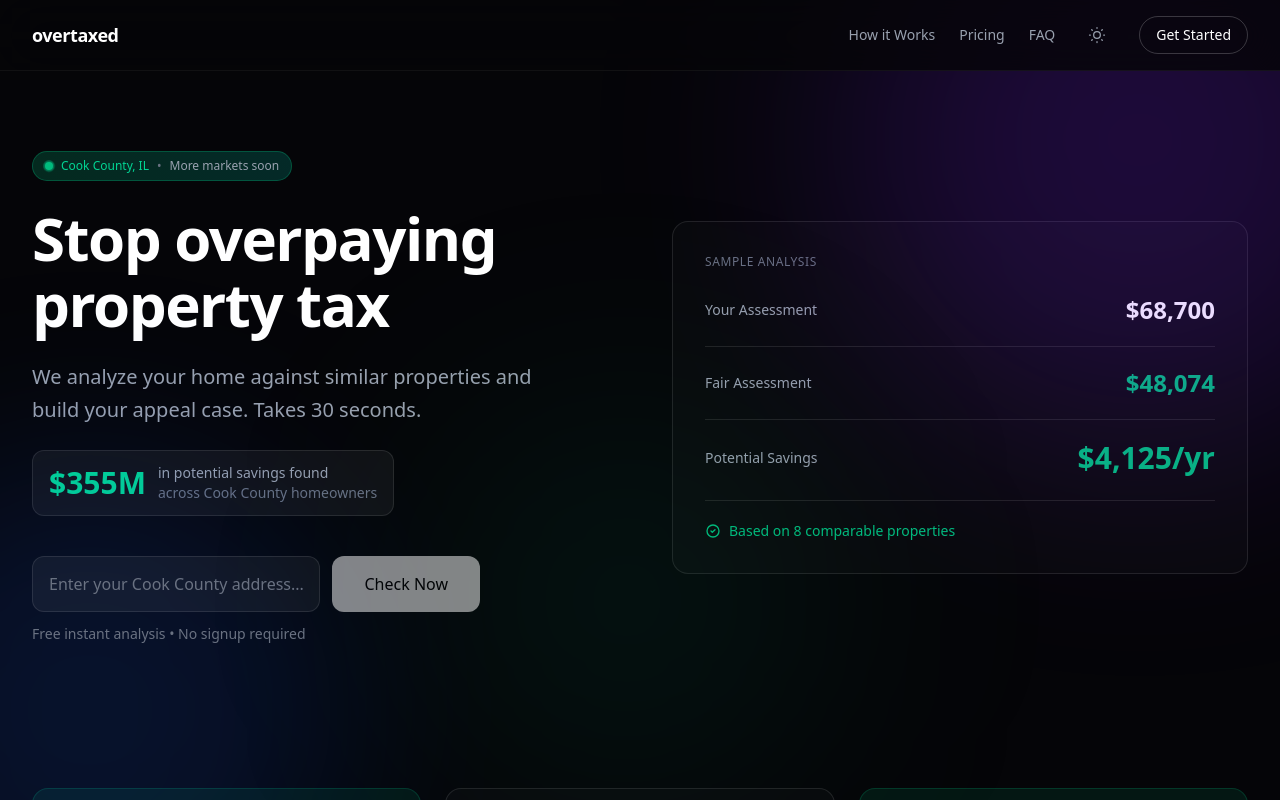
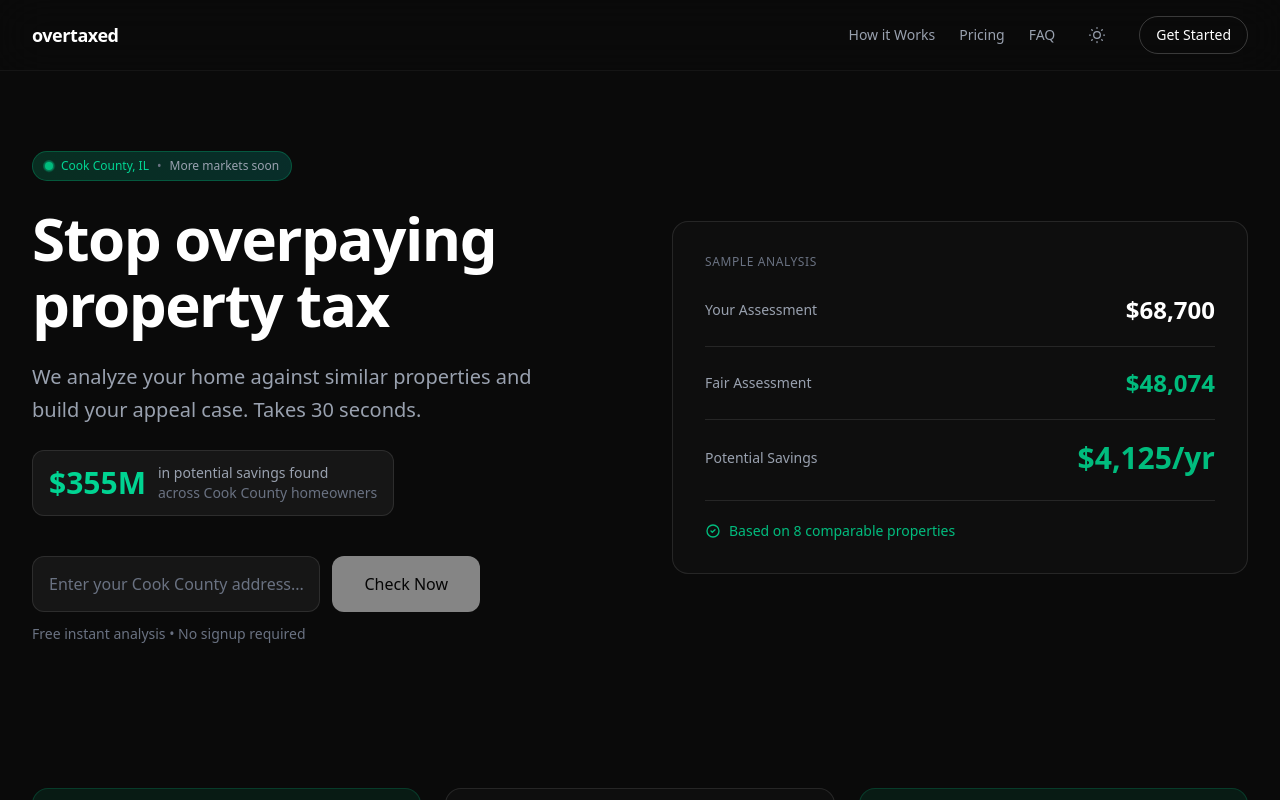
Before and after one commit to lati-bot/overtaxed, a Next.js app: page / in a window 1280 px wide. Both pictures are taken after a click on the button 1097 px from the left and 35 px from the top of the page. Shown: the top 800 px of the page. Built offline with nearby package versions, Linux system fonts and the light colour scheme.

Commit message:
Revert to clean dark mode (#0a0a0a) - remove gradient blobs

```diff
--- a/src/app/page.tsx
+++ b/src/app/page.tsx
@@ -107,22 +107,10 @@ export default function Home() {
   }
 
   return (
-    <div className={`min-h-screen transition-colors duration-300 relative ${isDark ? "bg-[#050508] text-white" : "bg-[#fafafa] text-[#111]"}`}>
-
-      {/* Gradient background blobs - dark mode only */}
-      {isDark && (
-        <div className="fixed inset-0 overflow-hidden pointer-events-none">
-          {/* Top right purple glow */}
-          <div className="absolute -top-40 -right-40 w-[600px] h-[600px] bg-violet-600/20 rounded-full blur-[120px]" />
-          {/* Bottom left blue glow */}
-          <div className="absolute -bottom-40 -left-40 w-[500px] h-[500px] bg-blue-600/15 rounded-full blur-[100px]" />
-          {/* Middle emerald accent */}
-          <div className="absolute top-1/2 left-1/3 w-[400px] h-[400px] bg-emerald-600/10 rounded-full blur-[120px]" />
-        </div>
-      )}
+    <div className={`min-h-screen transition-colors duration-300 ${isDark ? "bg-[#0a0a0a] text-white" : "bg-[#fafafa] text-[#111]"}`}>
 
       {/* Navigation */}
-      <nav className={`sticky top-0 z-50 ${isDark ? "bg-[#050508]/80" : "bg-[#fafafa]/80"} backdrop-blur-xl border-b ${isDark ? "border-white/5" : "border-black/5"}`}>
+      <nav className={`sticky top-0 z-50 ${isDark ? "bg-[#0a0a0a]/80" : "bg-[#fafafa]/80"} backdrop-blur-xl border-b ${isDark ? "border-white/5" : "border-black/5"}`}>
         <div className="max-w-7xl mx-auto px-4 sm:px-8 py-4 flex items-center justify-between">
           <div className={`text-lg font-semibold tracking-tight ${isDark ? "text-white" : "text-black"}`}>
             overtaxed
--- a/src/app/results/results-content.tsx
+++ b/src/app/results/results-content.tsx
@@ -153,20 +153,12 @@ export default function ResultsContent() {
   }, [address, pin]);
 
   // Shared styles
-  const bgMain = isDark ? "bg-[#050508]" : "bg-[#fafafa]";
+  const bgMain = isDark ? "bg-[#0a0a0a]" : "bg-[#fafafa]";
   const bgCard = isDark ? "bg-white/[0.02]" : "bg-white";
   const borderColor = isDark ? "border-white/10" : "border-black/5";
   const textPrimary = isDark ? "text-white" : "text-[#111]";
   const textSecondary = isDark ? "text-gray-400" : "text-gray-600";
   const textMuted = isDark ? "text-gray-500" : "text-gray-400";
-
-  // Gradient background component for dark mode
-  const GradientBg = () => isDark ? (
-    <div className="fixed inset-0 overflow-hidden pointer-events-none">
-      <div className="absolute -top-40 -right-40 w-[500px] h-[500px] bg-emerald-600/20 rounded-full blur-[120px]" />
-      <div className="absolute -bottom-40 -left-40 w-[400px] h-[400px] bg-violet-600/15 rounded-full blur-[100px]" />
-    </div>
-  ) : null;
 
   // Prevent flash
   if (!mounted) {
@@ -176,8 +168,8 @@ export default function ResultsContent() {
   if (loading) {
     return (
       <div className={`min-h-screen ${bgMain} ${textPrimary} flex items-center justify-center transition-colors duration-300 relative`}>
-        <GradientBg />
-        <div className="text-center relative z-10">
+
+        <div className="text-center">
           <div className={`animate-spin rounded-full h-10 w-10 border-2 ${isDark ? "border-white/20 border-t-white" : "border-black/20 border-t-black"} mx-auto`}></div>
           <p className={`mt-4 ${textSecondary}`}>Looking up your property...</p>
         </div>
@@ -189,8 +181,8 @@ export default function ResultsContent() {
   if (error) {
     return (
       <div className={`min-h-screen ${bgMain} ${textPrimary} transition-colors duration-300 relative`}>
-        <GradientBg />
-        <nav className={`sticky top-0 z-50 ${isDark ? "bg-[#050508]/80" : "bg-[#fafafa]/80"} backdrop-blur-xl border-b ${borderColor}`}>
+
+        <nav className={`sticky top-0 z-50 ${isDark ? "bg-[#0a0a0a]/80" : "bg-[#fafafa]/80"} backdrop-blur-xl border-b ${borderColor}`}>
           <div className="max-w-4xl mx-auto px-4 sm:px-6 py-4 flex items-center justify-between">
             <Link href="/" className="text-lg font-semibold tracking-tight">
               overtaxed
@@ -306,8 +298,8 @@ export default function ResultsContent() {
   if (multipleResults) {
     return (
       <div className={`min-h-screen ${bgMain} ${textPrimary} transition-colors duration-300 relative`}>
-        <GradientBg />
-        <nav className={`sticky top-0 z-50 ${isDark ? "bg-[#050508]/80" : "bg-[#fafafa]/80"} backdrop-blur-xl border-b ${borderColor}`}>
+
+        <nav className={`sticky top-0 z-50 ${isDark ? "bg-[#0a0a0a]/80" : "bg-[#fafafa]/80"} backdrop-blur-xl border-b ${borderColor}`}>
           <div className="max-w-4xl mx-auto px-4 sm:px-6 py-4 flex items-center justify-between">
             <Link href="/" className="text-lg font-semibold tracking-tight">
               overtaxed
@@ -367,8 +359,8 @@ export default function ResultsContent() {
 
   return (
     <div className={`min-h-screen ${bgMain} ${textPrimary} transition-colors duration-300 relative`}>
-      <GradientBg />
-      <nav className={`sticky top-0 z-50 ${isDark ? "bg-[#050508]/80" : "bg-[#fafafa]/80"} backdrop-blur-xl border-b ${borderColor}`}>
+
+      <nav className={`sticky top-0 z-50 ${isDark ? "bg-[#0a0a0a]/80" : "bg-[#fafafa]/80"} backdrop-blur-xl border-b ${borderColor}`}>
         <div className="max-w-4xl mx-auto px-4 sm:px-6 py-4 flex items-center justify-between">
           <Link href="/" className="text-lg font-semibold tracking-tight">
             overtaxed
```
